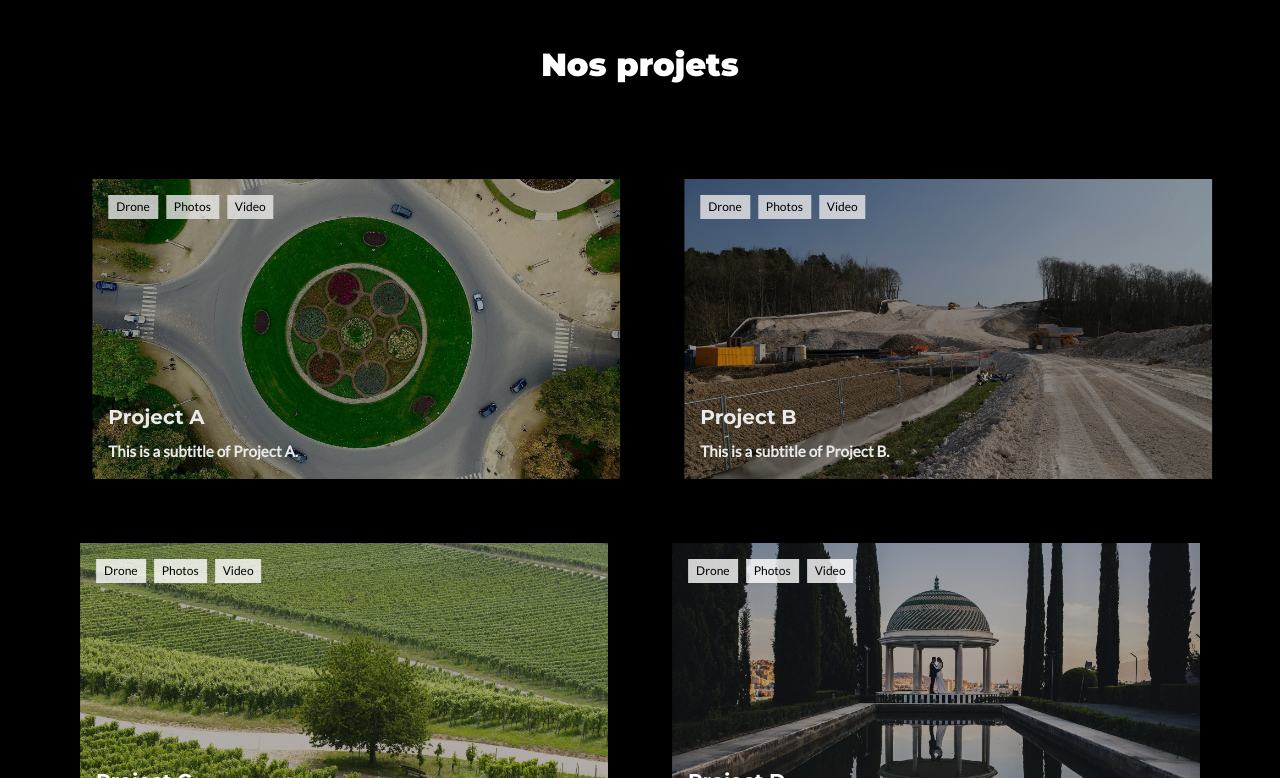
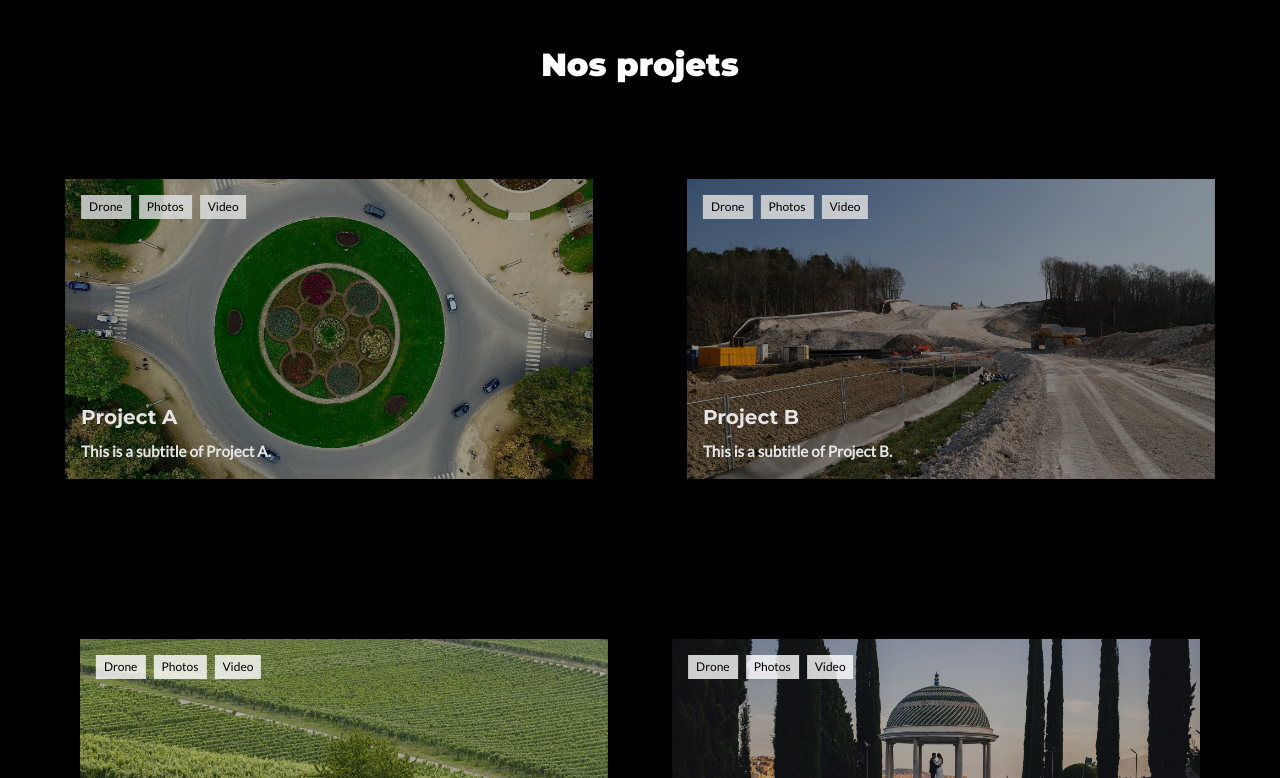
Before and after one commit to Guillaume811/site_dmv, a React (Create React App) app in the folder dmv/: page / in a window 1280 px wide. Shown: the part 1602-2380 px from the top of the page. Built offline with nearby package versions, Linux system fonts and the light colour scheme.

Commit message:
feat: ajout d'un nouvel argument dans la boucle pour l'effet au scroll style: modification du gap doc: mise à jour du commentaire

```diff
--- a/dmv/src/components/grid/ProjectGrid/ProjectGrid.module.scss
+++ b/dmv/src/components/grid/ProjectGrid/ProjectGrid.module.scss
@@ -2,7 +2,8 @@
     width: 100%;
     display: grid;
     grid-template-columns: repeat(2, 1fr);
-    gap: 4rem;
+    column-gap: 4rem;
+    row-gap: 10rem;
     padding: 4rem;
     box-sizing: border-box;
 
--- a/dmv/src/components/grid/ProjectGrid/ProjectGrid.tsx
+++ b/dmv/src/components/grid/ProjectGrid/ProjectGrid.tsx
@@ -12,9 +12,10 @@ type ProjectGridProps = {
 * Receives a "projects" prop from "ProjectGridProps".
 
 * View TSX :
-* If "projects" is empty, returns a <p> with a message saying there are no projects to show.
+* If "projects" is empty, returns a <p> element with a message saying there are no projects to show.
 * If there are items, returns a <div> styled with "styles.grid".
-* Inside the grid, loops through "projects" and renders a "CardProject" for each one using its "id" as the key.
+* Loops through the "projects" array and renders a "CardProject" for each item.
+* Passes "project" and its "index" to each "CardProject", using "project.id" as the unique key.
 
 * Responsive :
 */
@@ -26,8 +27,8 @@ const ProjectGrid: React.FC<ProjectGridProps> = ({ projects }) => {
 
     return (
         <div className={styles.grid}>
-            {projects.map((project) => (
-                <CardProject key={project.id} project={project} />
+            {projects.map((project, index) => (
+                <CardProject key={project.id} project={project} index={index}/>
             ))}
         </div>
     );
```
